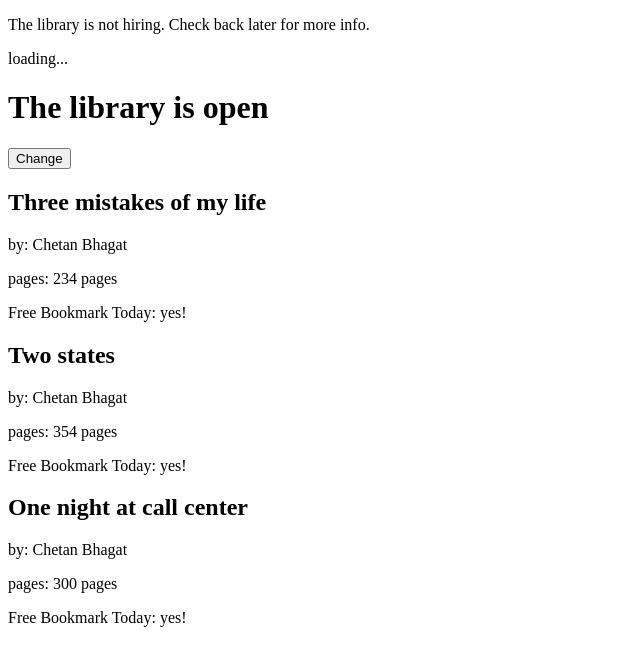
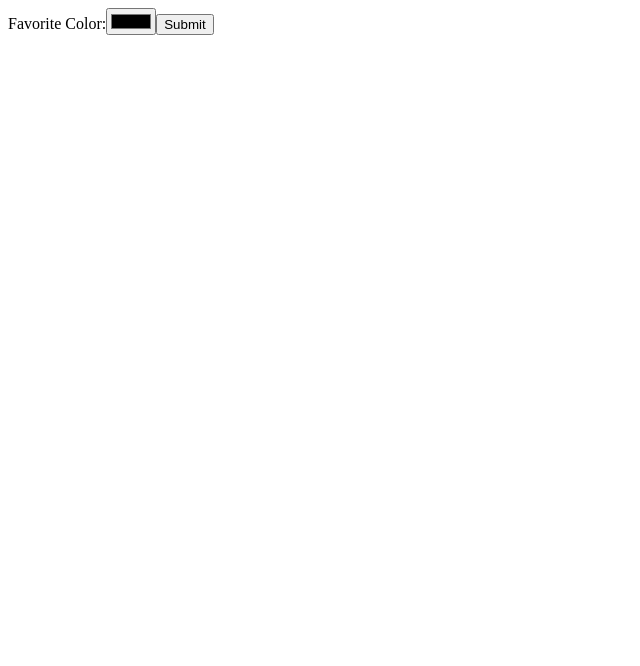
Before and after one commit to saianis/react-essential-learning, a React (Create React App) app: page / in a window 1280 px wide. Shown: the top 666 px of the page, without its empty margins (0-640 px from the left). Built offline with nearby package versions, Linux system fonts and the light colour scheme; no server answers.

Commit message:
simple form example

```diff
--- a/src/index.js
+++ b/src/index.js
@@ -1,109 +1,135 @@
 import React, { Component } from 'react';
 import { render } from 'react-dom';
-import { exec } from 'child_process';
 
-let bookList = [
-  {"title": "Three mistakes of my life", "author": "Chetan Bhagat", "pages": 234},
-  {"title": "Two states", "author": "Chetan Bhagat", "pages": 354},
-  {"title": "One night at call center", "author": "Chetan Bhagat", "pages": 300}
-]
 
-// Child Component
-const Book = ({title, author, pages, freeBookmark}) => {
-  return (
-    <section>
-      <h2>{title}</h2>
-      <p>by: {author}</p>
-      <p>pages: {pages} pages</p>
-      <p>Free Bookmark Today: {freeBookmark ? 'yes!' : 'no!'}</p>
-    </section>
-  )
-}
+// let bookList = [
+//   {"title": "Three mistakes of my life", "author": "Chetan Bhagat", "pages": 234},
+//   {"title": "Two states", "author": "Chetan Bhagat", "pages": 354},
+//   {"title": "One night at call center", "author": "Chetan Bhagat", "pages": 300}
+// ]
 
-const Hiring = () =>
-    <div>
-      <p>
-        The library is hiring. Go to www.library.com/jobs for more.
-      </p>
-    </div>
+// // Child Component
+// const Book = ({title, author, pages, freeBookmark}) => {
+//   return (
+//     <section>
+//       <h2>{title}</h2>
+//       <p>by: {author}</p>
+//       <p>pages: {pages} pages</p>
+//       <p>Free Bookmark Today: {freeBookmark ? 'yes!' : 'no!'}</p>
+//     </section>
+//   )
+// }
 
-const NotHiring = () =>
-    <div>
-      <p>
-        The library is not hiring. Check back later for more info.
-      </p>
-    </div>
+// const Hiring = () =>
+//     <div>
+//       <p>
+//         The library is hiring. Go to www.library.com/jobs for more.
+//       </p>
+//     </div>
+
+// const NotHiring = () =>
+//     <div>
+//       <p>
+//         The library is not hiring. Check back later for more info.
+//       </p>
+//     </div>
 
 
 
-// Parent component
-// Note: Component lifecycle methods are only available when using class syntax and can't use them with function components
-class Library extends Component {
+// // Parent component
+// // Note: Component lifecycle methods are only available when using class syntax and can't use them with function components
+// class Library extends Component {
 
-  state = {
-    open: true,
-    freeBookmark: true,
-    hiring: false,
-    data: [],
-    loading: false
-  }
+//   state = {
+//     open: true,
+//     freeBookmark: true,
+//     hiring: false,
+//     data: [],
+//     loading: false
+//   }
 
-  componentDidMount() {
-    this.setState({loading : true})
-    fetch('https://hplussport.com/api/products/order/price/sort/asc/qty/1')
-          .then(data => data.json())
-          .then(data => this.setState({data, loading: false}))
-  }
+//   componentDidMount() {
+//     this.setState({loading : true})
+//     fetch('https://hplussport.com/api/products/order/price/sort/asc/qty/1')
+//           .then(data => data.json())
+//           .then(data => this.setState({data, loading: false}))
+//   }
 
-  toggleOpenClosed = () => {
-    this.setState( prevState =>
-      ({
-        open: !prevState.open
-      }
-    ))
-  }
+//   toggleOpenClosed = () => {
+//     this.setState( prevState =>
+//       ({
+//         open: !prevState.open
+//       }
+//     ))
+//   }
 
 
 
+//   render() {
+//     const { books } = this.props
+//     return (
+//       <div>
+//         {this.state.hiring ? <Hiring / > : <NotHiring />}
+//         {this.state.loading ? 'loading...' :
+//           <div>
+//             {this.state.data.map (product => {
+//               return (
+//                 <div key={product.id}>
+//                   <h3>Library product of the week!</h3>
+//                   <h4>{product.name}</h4>
+//                   <img alt={product.name} src={product.image} height={100}/>
+
+//                 </div>
+//               )
+//             })}
+
+//           </div>}
+//         <h1>The library is {this.state.open ? 'open' : 'closed'}</h1>
+//         <button onClick={this.toggleOpenClosed}>
+//           Change
+//         </button>
+//         {books.map(
+//           ( book, i) =>
+//             <Book
+//               key= {i}
+//               title={book.title}
+//               author={book.author}
+//               pages={book.pages}
+//               freeBookmark={this.state.freeBookmark}/>
+//         )}
+//       </div>
+//     )
+
+//   }
+// }
+
+
+class FavoriteColorForm extends Component {
+  state = { value: ''}
+
+  newColor = e => this.setState({ value: e.target.value})
+
+  submit = e => {
+    console.log(`New Color: ${this.state.value}`)
+    e.preventDefault()
+
+  }
   render() {
-    const { books } = this.props
     return (
-      <div>
-        {this.state.hiring ? <Hiring / > : <NotHiring />}
-        {this.state.loading ? 'loading...' :
-          <div>
-            {this.state.data.map (product => {
-              return (
-                <div key={product.id}>
-                  <h3>Library product of the week!</h3>
-                  <h4>{product.name}</h4>
-                  <img alt={product.name} src={product.image} height={100}/>
-
-                </div>
-              )
-            })}
-
-          </div>}
-        <h1>The library is {this.state.open ? 'open' : 'closed'}</h1>
-        <button onClick={this.toggleOpenClosed}>
-          Change
-        </button>
-        {books.map(
-          ( book, i) =>
-            <Book
-              key= {i}
-              title={book.title}
-              author={book.author}
-              pages={book.pages}
-              freeBookmark={this.state.freeBookmark}/>
-        )}
-      </div>
+      <form onSubmit={this.submit}>
+        <label>Favorite Color:
+          <input
+            type="color"
+            onChange={this.newColor} />
+        </label>
+        <button>Submit</button>
+      </form>
     )
-
   }
 }
 
+
 render(
-  <Library books={bookList} />,
+  <FavoriteColorForm />,
   document.getElementById('root')
 )
```
